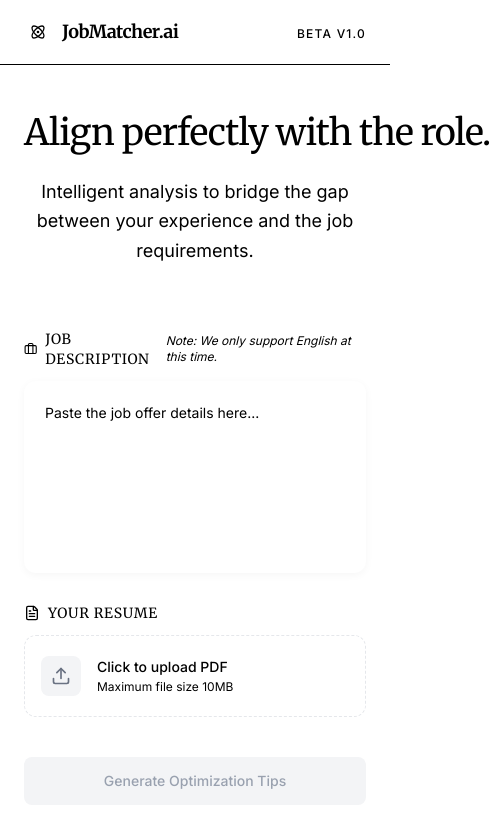
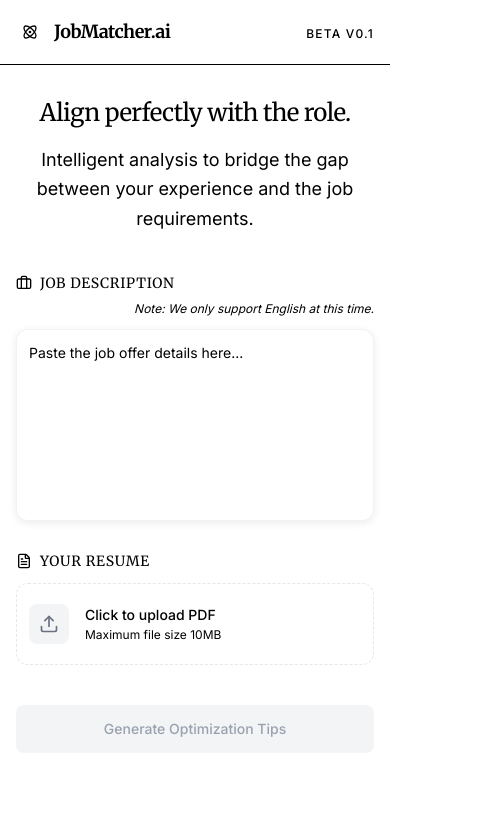
Before and after one commit to watollop/ai-job-matcher, a React (Vite) app: page / in a window 390 px wide. Shown: the top 828 px of the page, 490 px wide, since content can reach past the window. Built offline with nearby package versions, Linux system fonts and the light colour scheme; no server answers.

Commit message:
Adjust some pixels

```diff
--- a/src/App.tsx
+++ b/src/App.tsx
@@ -118,9 +118,9 @@ ${cvText}
     <div className="min-h-screen bg-background font-sans text-foreground selection:bg-primary/10 selection:text-primary">
       <Header />
 
-      <main className="container max-w-5xl mx-auto px-6 py-12 md:py-20">
-        <div className="max-w-2xl mx-auto text-center mb-16 space-y-6">
-          <h1 className="text-4xl md:text-5xl font-serif font-medium tracking-tight text-foreground text-nowrap">
+      <main className="container max-w-5xl mx-auto px-4 md:px-6 py-8 md:py-20">
+        <div className="max-w-2xl mx-auto text-center mb-10 md:mb-16 space-y-4 md:space-y-6">
+          <h1 className="text-2xl md:text-5xl font-serif font-medium tracking-tight text-foreground text-nowrap">
             Align perfectly with the role.
           </h1>
           <p className="text-lg text-muted-foreground leading-relaxed font-sans max-w-lg mx-auto">
--- a/src/components/Header.tsx
+++ b/src/components/Header.tsx
@@ -3,7 +3,7 @@ import { Atom } from 'lucide-react';
 export function Header() {
     return (
         <header className="sticky top-0 z-50 bg-background/80 backdrop-blur-md border-b border-border/40">
-            <div className="container max-w-5xl mx-auto px-6 h-16 flex items-center justify-between">
+            <div className="container max-w-5xl mx-auto px-4 md:px-6 h-16 flex items-center justify-between">
                 <div className="flex items-center gap-2.5">
                     <div className="bg-primary text-primary-foreground p-1.5 rounded-md">
                         <Atom className="w-4 h-4" />
@@ -12,7 +12,7 @@ export function Header() {
                 </div>
                 <nav>
                     <a href="#" className="text-xs font-medium text-muted-foreground hover:text-foreground transition-colors font-sans uppercase tracking-widest">
-                        Beta v1.0
+                        Beta v0.1
                     </a>
                 </nav>
             </div>
--- a/src/components/InputSection.tsx
+++ b/src/components/InputSection.tsx
@@ -31,7 +31,7 @@ export function InputSection({
         <div className="space-y-6 max-w-2xl mx-auto">
             {/* Job Offer Input */}
             <div className="group space-y-3">
-                <div className="flex items-center gap-2 text-foreground/80">
+                <div className="flex flex-wrap items-center gap-2 text-foreground/80">
                     <Briefcase className="w-4 h-4" />
                     <h2 className="text-sm font-medium uppercase tracking-wider text-muted-foreground">Job Description</h2>
                     <span className="text-xs text-muted-foreground/60 ml-auto italic">
@@ -40,7 +40,7 @@ export function InputSection({
                 </div>
                 <div className="relative">
                     <textarea
-                        className="w-full h-48 rounded-xl bg-white border border-transparent shadow-[0_2px_8px_rgba(0,0,0,0.04)] hover:shadow-[0_4px_12px_rgba(0,0,0,0.06)] transition-all p-5 text-sm leading-relaxed resize-none focus:outline-none focus:ring-1 focus:ring-ring/20 placeholder:text-muted-foreground/60"
+                        className="w-full h-48 rounded-xl bg-white border border-black/5 shadow-[0_2px_8px_rgba(0,0,0,0.08)] hover:shadow-[0_4px_12px_rgba(0,0,0,0.12)] transition-all p-3 md:p-5 text-sm leading-relaxed resize-none focus:outline-none focus:ring-1 focus:ring-ring/20 placeholder:text-muted-foreground/80"
                         placeholder="Paste the job offer details here..."
                         value={jobOffer}
                         onChange={(e) => setJobOffer(e.target.value)}
@@ -70,7 +70,7 @@ export function InputSection({
                         onChange={handleFileChange}
                     />
 
-                    <div className="flex items-center justify-between p-4 min-h-[80px]">
+                    <div className="flex items-center justify-between p-3 md:p-4 min-h-[80px]">
                         <div className="flex items-center gap-4">
                             <div className={cn(
                                 "w-10 h-10 rounded-lg flex items-center justify-center transition-colors",
--- a/src/components/ResultSection.tsx
+++ b/src/components/ResultSection.tsx
@@ -45,7 +45,7 @@ export function ResultSection({ result }: ResultSectionProps) {
                             key={index}
                             className="group bg-white rounded-xl border border-gray-100 shadow-[0_2px_8px_rgba(0,0,0,0.02)] hover:shadow-[0_8px_16px_rgba(0,0,0,0.06)] transition-all duration-300 overflow-hidden"
                         >
-                            <div className="p-6 md:p-8 space-y-6">
+                            <div className="p-3 md:p-8 space-y-6">
                                 {/* Header */}
                                 <div className="flex items-start gap-4">
                                     <div className="shrink-0 w-8 h-8 rounded-full bg-primary/5 text-primary flex items-center justify-center font-bold text-sm">
@@ -58,9 +58,9 @@ export function ResultSection({ result }: ResultSectionProps) {
                                     </div>
                                 </div>
 
-                                <div className="grid md:grid-cols-2 gap-6 ml-12">
+                                <div className="grid md:grid-cols-2 gap-6 ml-0 md:ml-12">
                                     {/* Reason */}
-                                    <div className="bg-secondary/30 rounded-lg p-5 border border-border/50">
+                                    <div className="bg-secondary/30 rounded-lg p-3 md:p-5 border border-border/50">
                                         <div className="flex items-center gap-2 mb-3 text-primary/70">
                                             <Lightbulb className="w-4 h-4" />
                                             <span className="text-xs font-semibold uppercase tracking-wide">Why this matters</span>
--- a/src/index.css
+++ b/src/index.css
@@ -35,29 +35,30 @@
   :root {
     /* Anthropic / Geist Style: Warm, Muted, Paper-like */
 
-    /* Background: Very soft warm grey/beige (Paper) */
-    --background: 28 20% 98%;
-    /* #faf9f6 - Warm Paper White */
-    --foreground: 220 15% 15%;
-    /* #20232a - Soft Black */
+    /* Background: Warm Sand / Biscuit - Darkened for contrast */
+    --background: 36 29% 90%;
+    /* #ebe6df */
+    --foreground: 25 15% 15%;
+    /* #2c2724 - Warm Charcoal */
 
-    --card: 0 0% 100%;
-    --card-foreground: 220 15% 15%;
+    --card: 36 30% 97%;
+    /* #f8f6f3 */
+    --card-foreground: 25 15% 15%;
 
-    --popover: 0 0% 100%;
-    --popover-foreground: 220 15% 15%;
+    --popover: 36 30% 97%;
+    --popover-foreground: 25 15% 15%;
 
-    /* Primary: Deep Forest or Charcoal */
-    --primary: 27 15% 18%;
-    /* Dark Warm Grey/Brown */
-    --primary-foreground: 30 20% 98%;
+    /* Primary: Deep Warm Charcoal/Brown */
+    --primary: 25 20% 20%;
+    /* #3d322e */
+    --primary-foreground: 36 30% 98%;
 
-    --secondary: 30 15% 94%;
-    /* Warm Grey */
-    --secondary-foreground: 220 15% 15%;
+    --secondary: 32 18% 88%;
+    /* Warm Grey/Beige */
+    --secondary-foreground: 25 15% 15%;
 
-    --muted: 30 15% 94%;
-    --muted-foreground: 215 10% 45%;
+    --muted: 32 18% 88%;
+    --muted-foreground: 25 10% 45%;
 
     --accent: 30 20% 92%;
     /* Warm Beige Accent */
@@ -113,7 +114,7 @@
   }
 
   body {
-    @apply bg-background text-foreground font-sans antialiased selection:bg-[#d0c8b6] selection:text-black;
+    @apply bg-background text-foreground font-sans antialiased selection:bg-[#e6d0a7] selection:text-[#2c2724];
   }
 
   h1,
```
